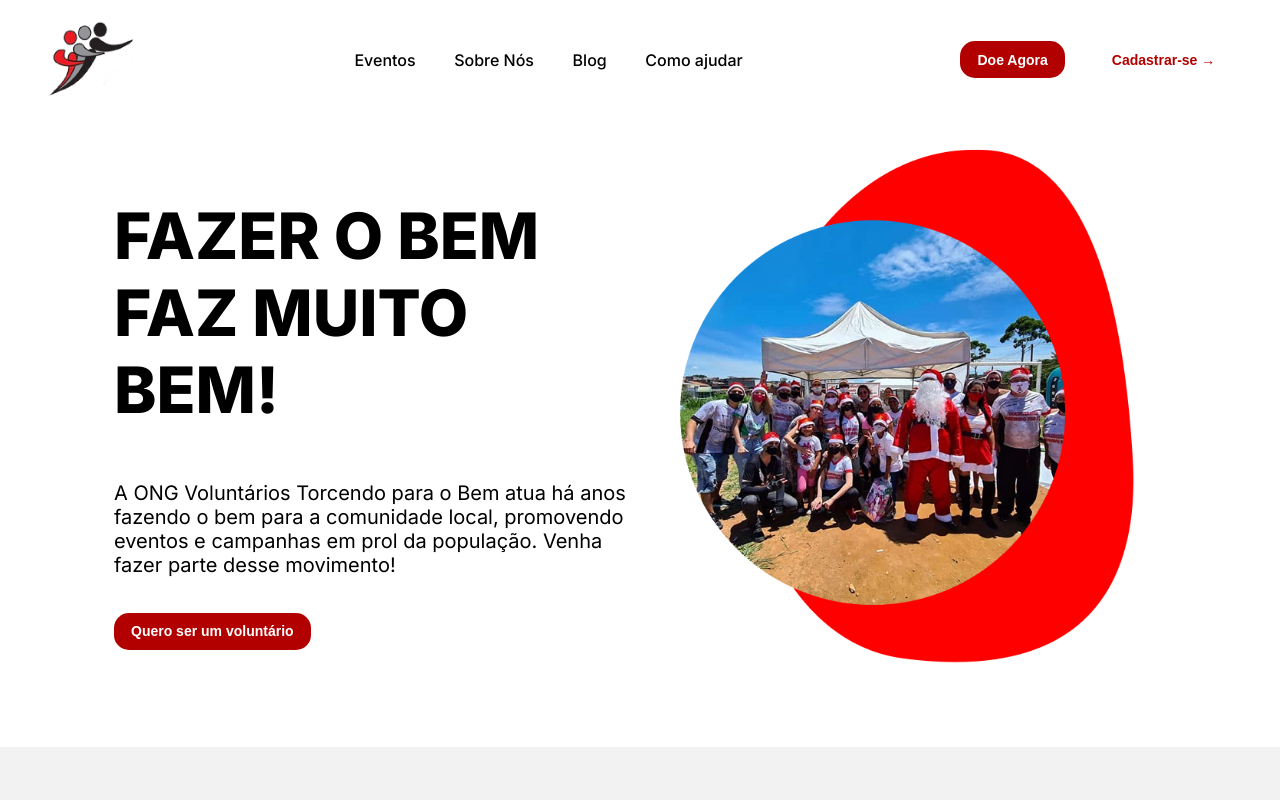
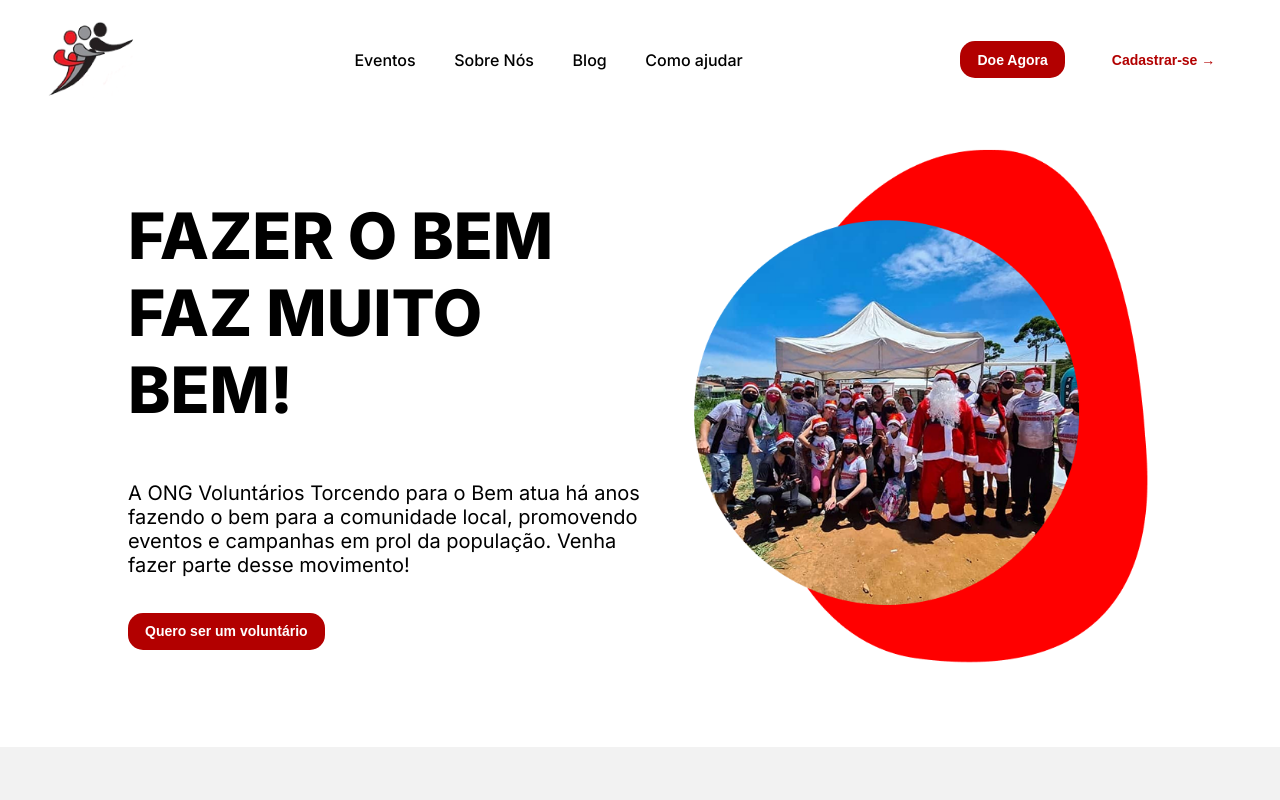
Before and after one commit to Gruposemh/front, a React (Vite) app: page / in a window 1280 px wide. Shown: the top 800 px of the page. Built offline with nearby package versions, Linux system fonts and the light colour scheme.

Commit message:
style: mudando width do conteudo principal

```diff
--- a/src/styles/Home/Main/style.css
+++ b/src/styles/Home/Main/style.css
@@ -2,13 +2,9 @@
     display: flex;
     align-items: center;
     justify-content:center ;
-    width: 80%;
     margin: 36.74px 114px;
 }
 
-.voluntario{
-
-}
 
 .voluntario h1{
     font-size: 64px;
```
